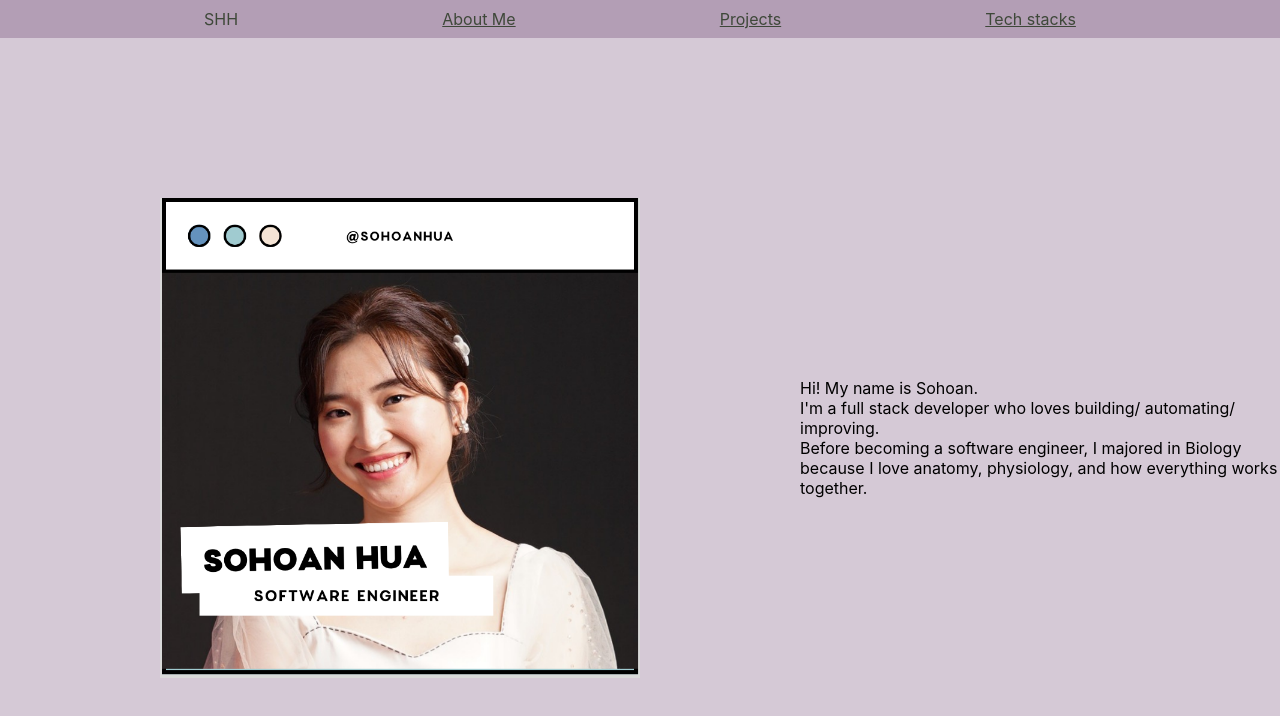
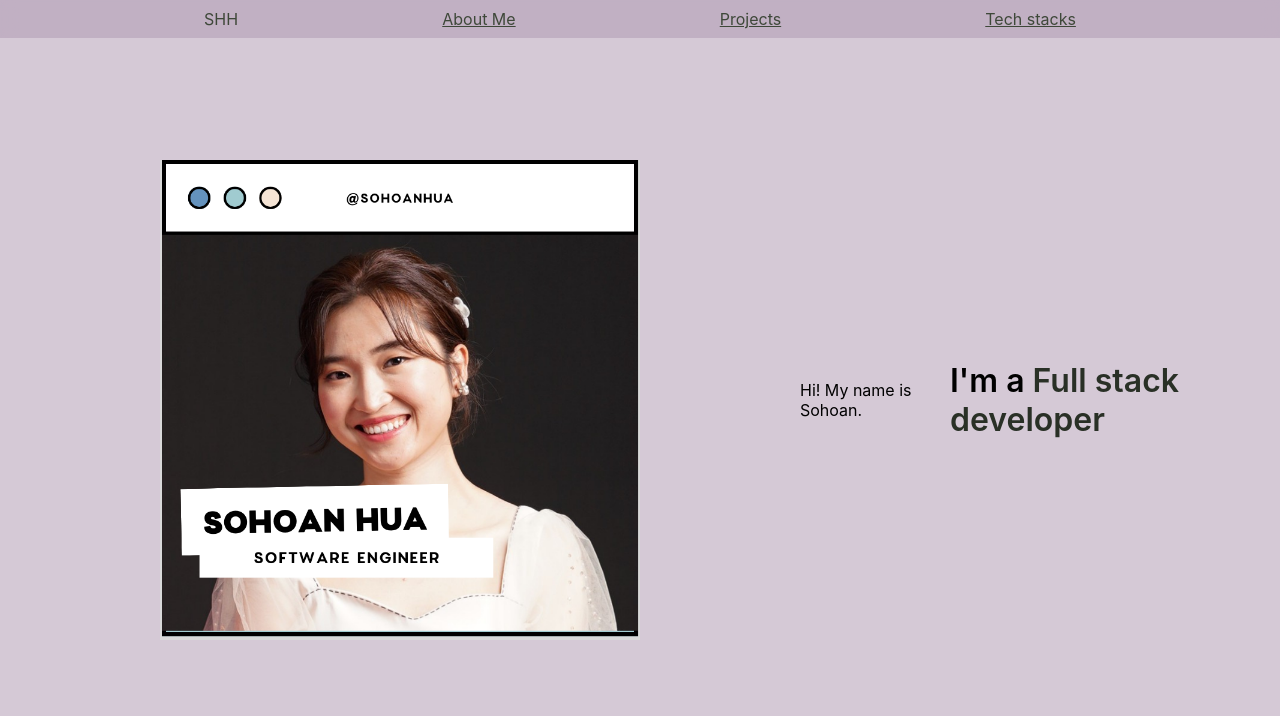
Before and after one commit to hoanhua14/pp, a React (Create React App) app: page /aboutme in a window 1280 px wide. Shown: the top 716 px of the page. Built offline with nearby package versions, Linux system fonts and the light colour scheme; a small style sheet from the web is missing.

Commit message:
typewrite

```diff
--- a/src/AboutMe.js
+++ b/src/AboutMe.js
@@ -12,11 +12,8 @@ const AboutMe = () => {
                     />
                 </div>
                 <div style={{flex: '2'}} className="center">
-                    Hi! My name is Sohoan. <br/>
-                    I'm a full stack developer who loves building/ automating/ improving. <br/>
-                    Before becoming a software engineer, I majored in Biology because I love anatomy, physiology, and how everything works together. <br/>
-
-
+                    <div>Hi! My name is Sohoan.</div>
+                    <h1>I'm a <span>Full stack developer</span></h1>
                 </div>
             </div>
 
--- a/src/styling/App.css
+++ b/src/styling/App.css
@@ -22,9 +22,13 @@
 }
 
 .navbar {
-    background-color: #b39eb5;
+    background-color: #b39eb595;
     height: 1cm;
+    width: 100%;
     color: #3e4839;
+    position: fixed;
+    top: 0;
+    backdrop-filter: blur(8px);
 }
 
 .navbartext {
@@ -54,3 +58,12 @@
     height: 2cm;
     width: 2cm;
  }
+
+ h1 {
+    font-size: 2rem;
+    font-weight: 600;
+ }
+
+ h1 span {
+    color: #293026;
+ }
```
